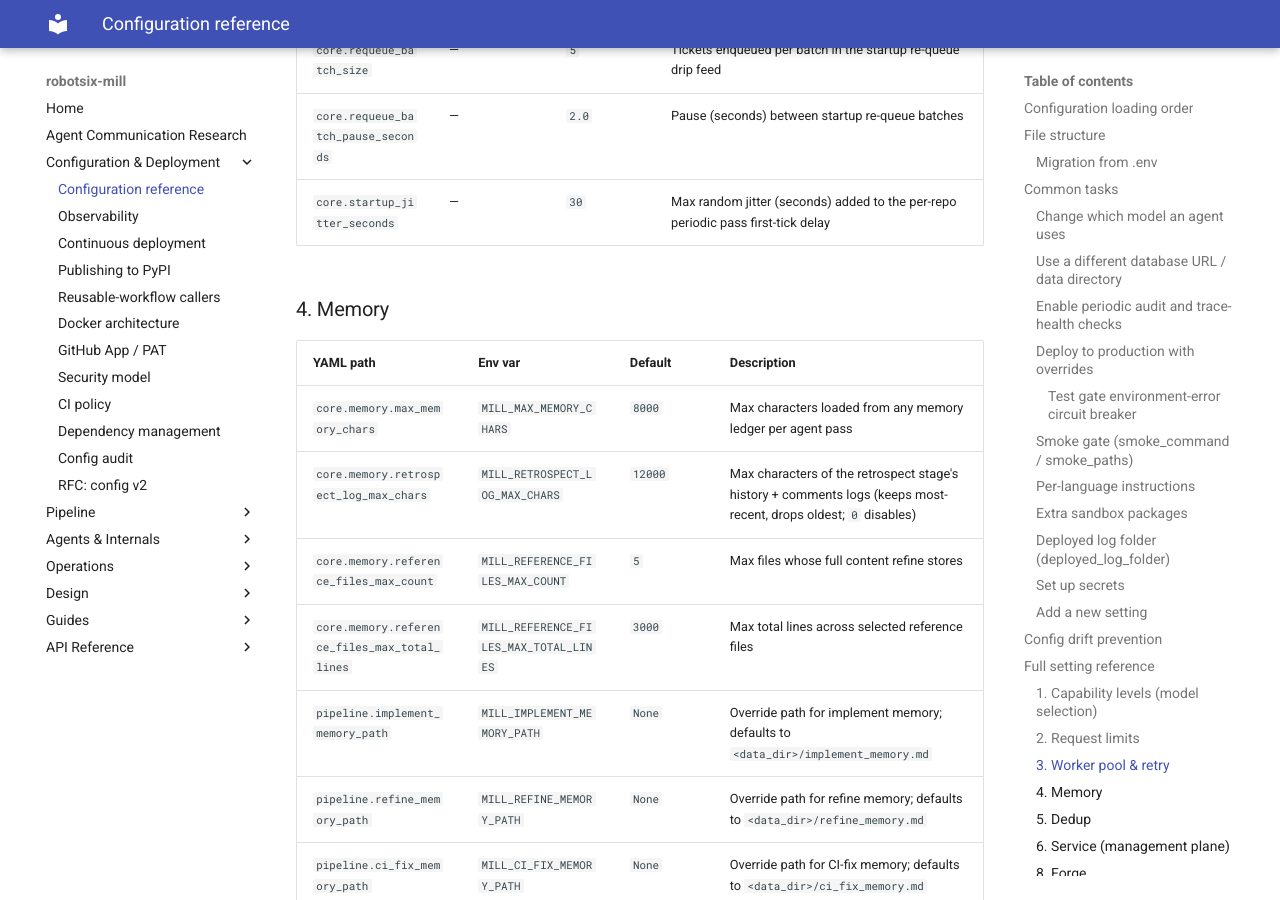
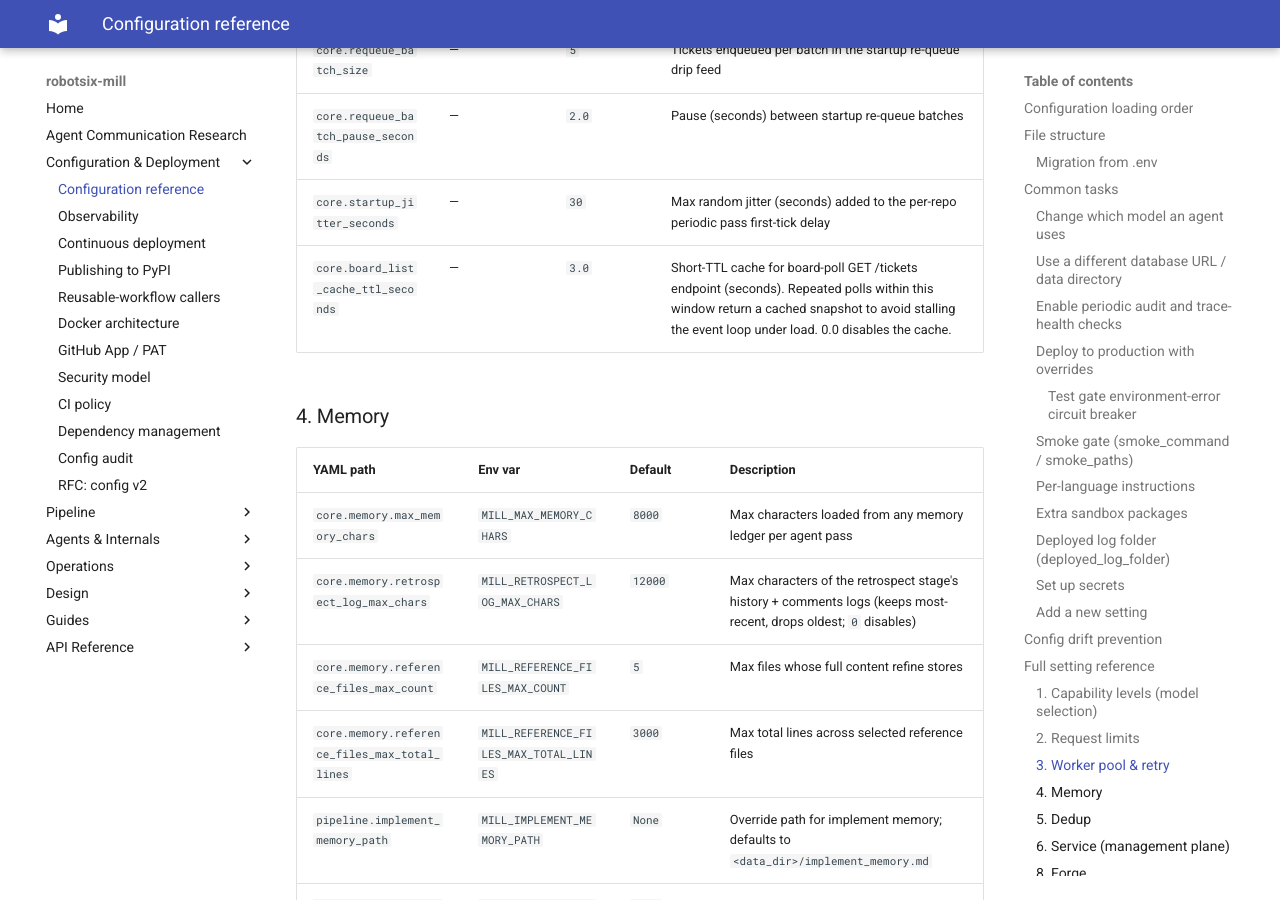
Before and after one commit to damien-robotsix/robotsix-mill, an MkDocs documentation site: the page built from docs/configuration.md, in a window 1280 px wide and 900 px high, scrolled down 12022 px. Built offline with MkDocs 1.6.1 and Material for MkDocs 9.7.7, drawn with Linux system fonts in a browser that asks for light colours.

Commit message:
mill: config drift: core.board_list_cache_ttl_seconds missing from docs (20260628T092009Z-config-drift-core-board-list-cache-ttl-s-1c3b)

```diff
--- a/docs/configuration.md
+++ b/docs/configuration.md
@@ -434,6 +434,7 @@ the `claude` CLI in the container). These knobs govern that path:
 | `core.requeue_batch_size` | — | `5` | Tickets enqueued per batch in the startup re-queue drip feed |
 | `core.requeue_batch_pause_seconds` | — | `2.0` | Pause (seconds) between startup re-queue batches |
 | `core.startup_jitter_seconds` | — | `30` | Max random jitter (seconds) added to the per-repo periodic pass first-tick delay |
+| `core.board_list_cache_ttl_seconds` | — | `3.0` | Short-TTL cache for board-poll GET /tickets endpoint (seconds). Repeated polls within this window return a cached snapshot to avoid stalling the event loop under load. 0.0 disables the cache. |
 
 ### 4. Memory
 
```
Also changed, not shown: CHANGELOG.md (+2 -0 lines).
